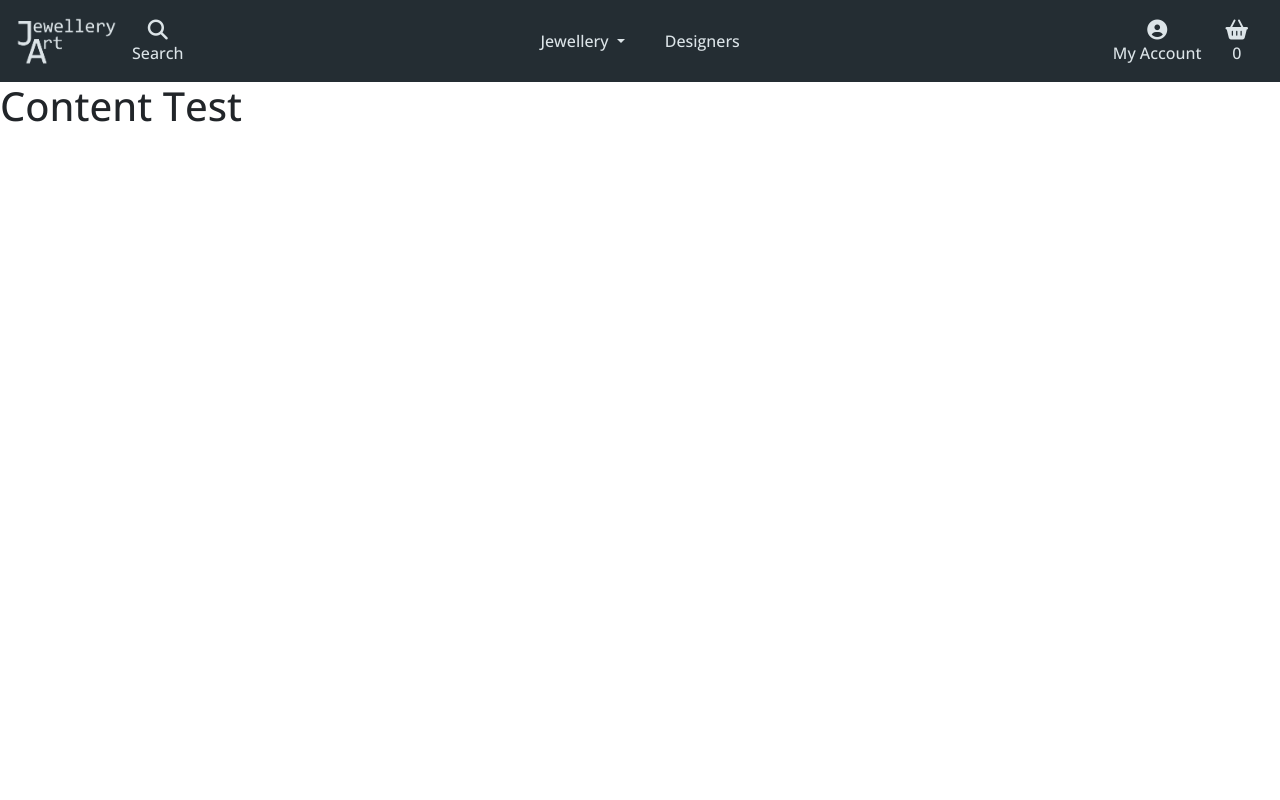
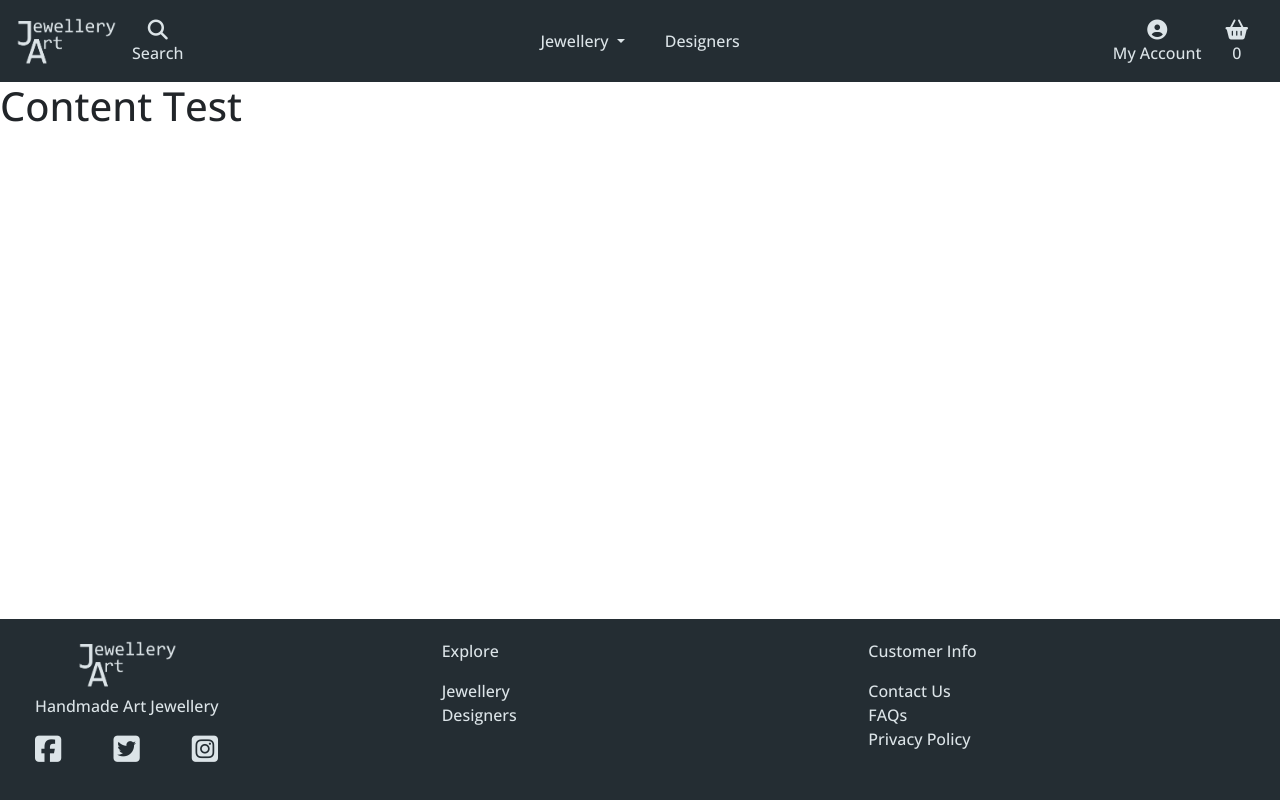
Before and after one commit to Stephanie-Ash/jewellery-art, a Django app: page / in a window 1280 px wide. Run offline with Django 3.2, Linux system fonts and the light colour scheme; some libraries are stand-ins or nearby versions.

Commit message:
Add footer to base.html

```diff
--- a/static/css/base.css
+++ b/static/css/base.css
@@ -1,10 +1,16 @@
 /* ------------------------General Styles------------------------ */
+body {
+    font-family: 'Open Sans', sans-serif;
+    display: flex;
+    min-height: 100vh;
+    flex-direction: column;
+}
+
+main {
+    flex: 1 0 auto;
+}
 
 /* Text */
-body {
-    font-family: 'Open Sans', sans-serif;
-}
-
 .txt-lgt {
     color: #dce4e8;
 }
@@ -49,6 +55,32 @@ body {
     background-color: transparent;
 }
 
+/* Footer */
+footer {
+    padding-top: 20px;
+}
+
+.footer-link:hover {
+    color: #dce4e8;
+    text-decoration: none;
+}
+
+.social {
+    font-size: 30px;
+    padding: 0px 20px 20px 20px;
+}
+
+.logo-img {
+    width: 100px;
+    height: 50px;
+    margin-bottom: 5px;
+}
+
+.footer-logo {
+    width: fit-content;
+    margin-left: 20px;
+}
+
 /* ------------------------Media Queries------------------------ */
 
 /* For screens 992px and up */
--- a/templates/base.html
+++ b/templates/base.html
@@ -150,8 +150,57 @@
             </nav>
         </div>
     </header>
+
+    <main>
     {% block content %}
     {% endblock %}
+    </main>
+
+    <footer class="container-fluid txt-lgt bg-color-drk">
+        <div class="row">
+            <div class="col-4">
+                <div class="text-center footer-logo">
+                    <img class="logo-img" src="/media/jewellery-art-logo.png" alt="">
+                    <p>Handmade Art Jewellery</p>
+                </div>
+                <ul class="list-inline">
+                    <li class="list-inline-item">
+                        <a class="footer-link txt-lgt" target="_blank" rel="noopener" href="https://facebook.com"
+                            aria-label="Visit the Jewellery Art Facebook Page (opens in a new tab)">
+                            <i class="fab fa-facebook-square social" aria-hidden="true"></i>
+                        </a>
+                    </li>
+                    <li class="list-inline-item">
+                        <a class="footer-link txt-lgt" target="_blank" rel="noopener" href="https://twitter.com"
+                            aria-label="Visit the Jewellery Art Twitter Page (opens in a new tab)">
+                            <i class="fab fa-twitter-square social" aria-hidden="true"></i>
+                        </a>
+                    </li>
+                    <li class="list-inline-item">
+                        <a class="footer-link txt-lgt" target="_blank" rel="noopener" href="https://instagram.com"
+                            aria-label="Visit the Jewellery Art Instagram Page (opens in a new tab)">
+                            <i class="fab fa-instagram-square social" aria-hidden="true"></i>
+                        </a>
+                    </li>
+                </ul>
+            </div>
+            <div class="col-4">
+                <p>Explore</p>
+                <ul class="list-unstyled">
+                    <li><a class="footer-link txt-lgt" href="">Jewellery</a></li>
+                    <li><a class="footer-link txt-lgt" href="">Designers</a></li>
+                </ul>
+            </div>
+            <div class="col-4">
+                <p>Customer Info</p>
+                <ul class="list-unstyled">
+                    <li><a class="footer-link txt-lgt" href="">Contact Us</a></li>
+                    <li><a class="footer-link txt-lgt" href="">FAQs</a></li>
+                    <li><a class="footer-link txt-lgt" href="">Privacy Policy</a></li>
+                </ul>
+            </div>
+        </div>
+    </footer>
 
     {% block postloadjs %}
     {% endblock %}
```
